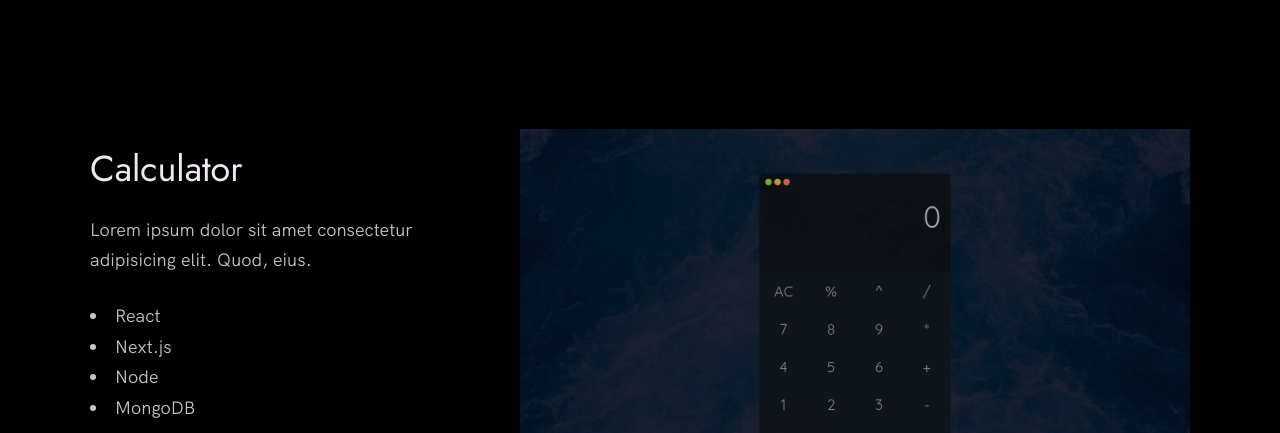
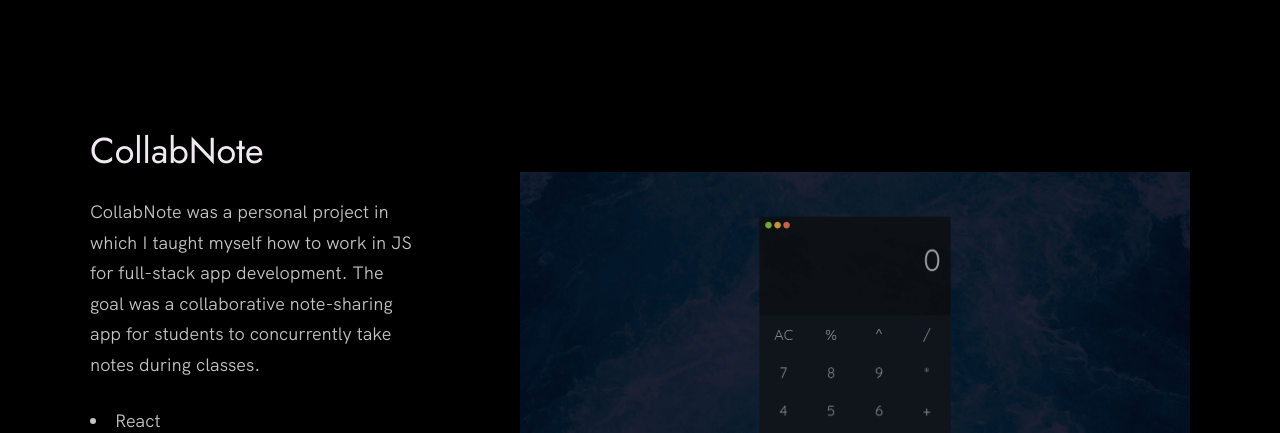
Before and after one commit to ippacko/portfolio, a plain HTML site: page index.html in a window 1280 px wide. Shown: the part 1840-2273 px from the top of the page. Drawn offline with Linux system fonts and the light colour scheme.

Commit message:
Update index.html

```diff
--- a/index.html
+++ b/index.html
@@ -108,10 +108,10 @@ systems
 
           <div class="work__box">
             <div class="work__text">
-              <h3>Calculator</h3>
+              <h3>CollabNote</h3>
               <p>
-                Lorem ipsum dolor sit amet consectetur adipisicing elit. Quod,
-                eius.
+                CollabNote was a personal project in which I taught myself how to work in JS for full-stack app development.
+                The goal was a collaborative note-sharing app for students to concurrently take notes during classes.
               </p>
               <ul class="work__list">
                 <li>React</li>
```
